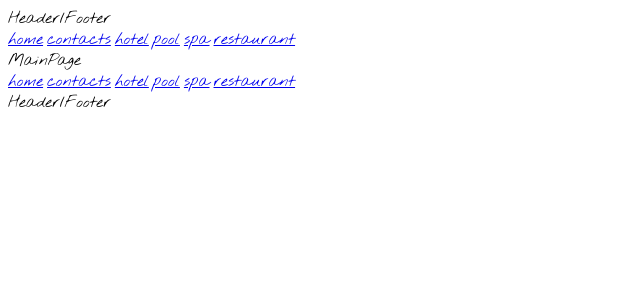
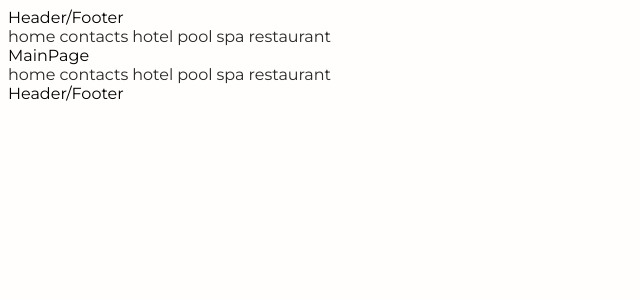
Before and after one commit to ansachuk/relax, a Next.js app: page / in a window 1280 px wide. Shown: the top 300 px of the page, without its empty margins (0-640 px from the left). Built offline with nearby package versions, Linux system fonts and the light colour scheme.

Commit message:
add base vars

```diff
--- a/app/layout.tsx
+++ b/app/layout.tsx
@@ -1,9 +1,11 @@
 import { Nothing_You_Could_Do, Montserrat, Cormorant } from "next/font/google";
 
 import Header from "@/components/Header/Header";
+import Nav from "@/components/Nav/Nav";
 
 import type { Metadata } from "next";
-import Nav from "@/components/Nav/Nav";
+
+import "../scss/global.scss";
 
 const nothing = Nothing_You_Could_Do({ subsets: ["latin"], weight: "400" });
 const montserrat = Montserrat({ subsets: ["cyrillic", "latin"] });
@@ -17,7 +19,7 @@ export const metadata: Metadata = {
 export default function RootLayout({ children }: { children: React.ReactNode }) {
 	return (
 		<html lang="en">
-			<body className={nothing.className}>
+			<body className={montserrat.className}>
 				<header>
 					<Header />
 					<Nav />
--- a/components/Header/Header.tsx
+++ b/components/Header/Header.tsx
@@ -1,5 +1,3 @@
-import Link from "next/link";
-
 export default function Header() {
 	return <>Header/Footer</>;
 }
--- /dev/null
+++ b/scss/global.scss
@@ -0,0 +1,22 @@
+@import "../scss/";
+
+body {
+	background-color: $bgColor;
+}
+
+a {
+	color: $mainFontcolor;
+	text-decoration: none;
+
+	transition: all 250ms ease;
+
+	&:hover {
+		color: $hoverColor;
+		text-decoration: underline;
+	}
+
+	&:active {
+		color: $activeColor;
+		text-decoration: underline;
+	}
+}
--- /dev/null
+++ b/scss/index.scss
@@ -0,0 +1,2 @@
+@import "./utils/vars";
+@import "./utils/mixins";
--- /dev/null
+++ b/scss/utils/_mixins.scss
@@ -0,0 +1,29 @@
+@mixin mobile {
+	@media screen and (min-width: 375px) {
+		@content;
+	}
+}
+
+@mixin tablet {
+	@media screen and (min-width: 768px) {
+		@content;
+	}
+}
+
+@mixin desktop {
+	@media screen and (min-width: 1280px) {
+		@content;
+	}
+}
+
+@mixin retina {
+	@media (min-device-pixel-ratio: 2), (min-resolution: 192dpi), (min-resolution: 2dppx) {
+		@content;
+	}
+}
+
+@mixin small-mobile {
+	@media screen and (max-width: 374.98px) {
+		@content;
+	}
+}
--- /dev/null
+++ b/scss/utils/_vars.scss
@@ -0,0 +1,6 @@
+// color vars
+$mainFontcolor: #282828;
+$hoverColor: #c5af9b;
+$activeColor: #f6e3d2;
+$bgColor: #fffefc;
+$reviewColor: #2a3d5e;
```
